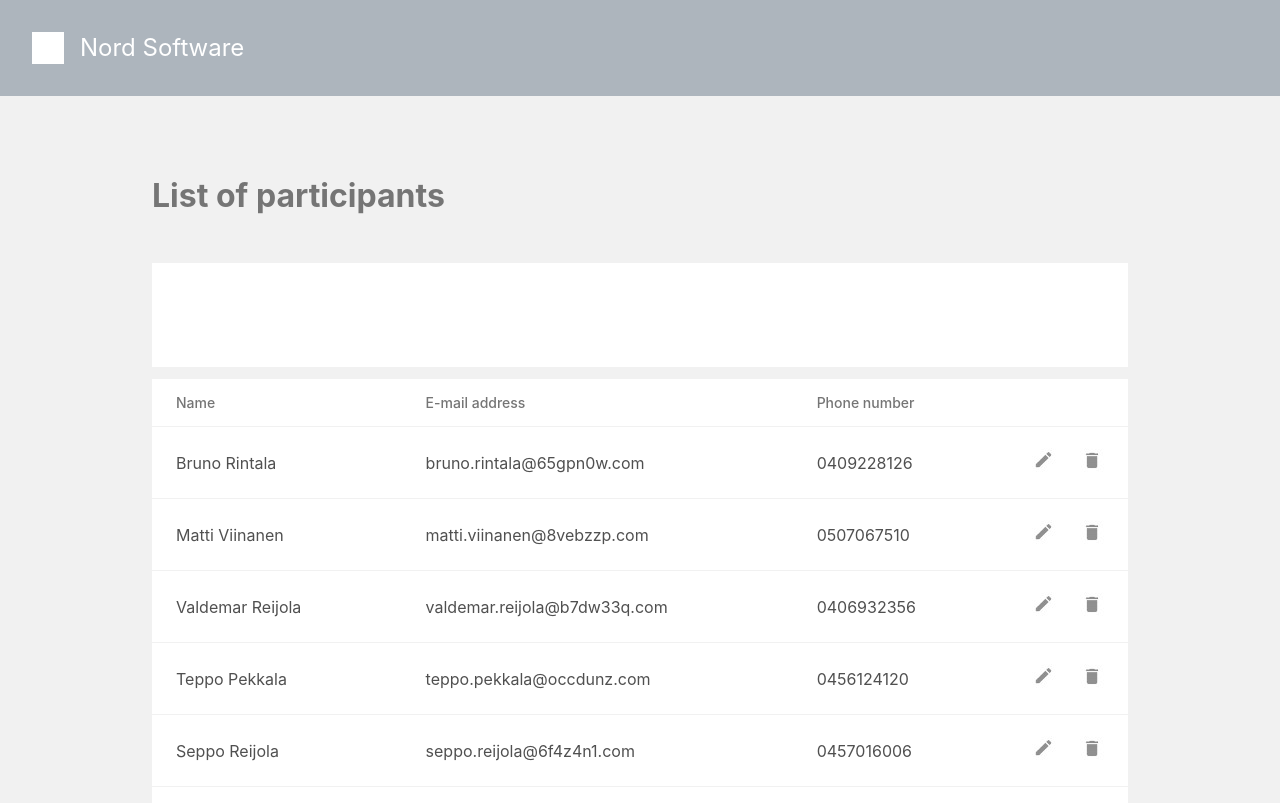
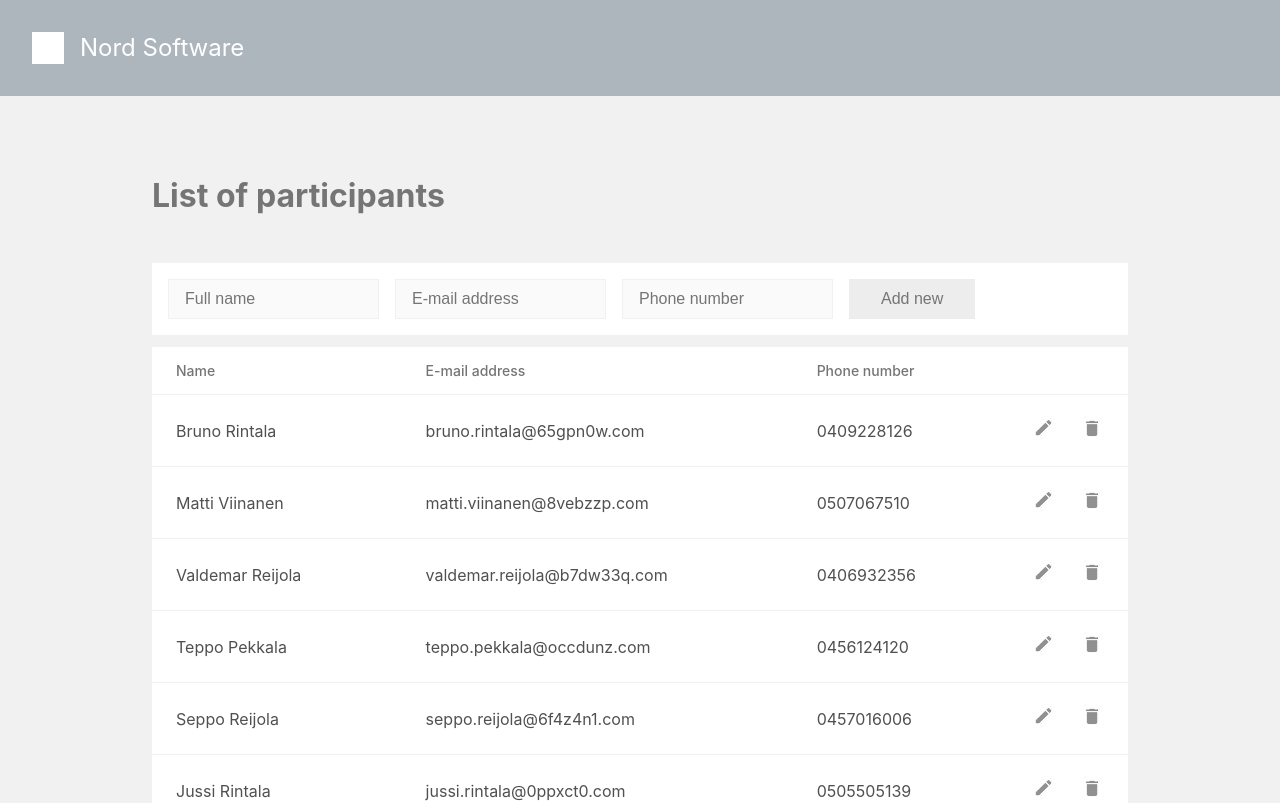
Before and after one commit to kuijoe/digidigi, a React (Create React App) app: page / in a window 1280 px wide. Shown: the top 803 px of the page. Built offline with nearby package versions, Linux system fonts and the light colour scheme.

Commit message:
Style form

```diff
--- a/src/AddParticipantForm.css
+++ b/src/AddParticipantForm.css
@@ -1,6 +1,32 @@
 .add-participant-form {
     padding: 1rem;
-    height: 72px;
+    height: 2.5rem;
     background-color: #FFFFFF;
     margin-bottom: 0.75rem;
 }
+
+input[type="text"] {
+    background-color: #FAFAFA;
+    height: calc(2.5rem - 2px);
+    border: 1px solid #F1F1F1;
+    margin: 0 1rem 0 0;
+    padding: 0 1rem;
+}
+
+input[type="text"]::placeholder {
+    font-size: 1rem;
+    font-weight: 400;
+}
+
+.add-participant-form input[type="submit"] {
+    height: calc(2.5rem - 2px);
+    background-color: #EDEDED;
+    border: 0;
+    color: #757575;
+    line-height: 2.5rem;
+    height: 2.5rem;
+    font-size: 1rem;
+    font-weight: 400;
+    vertical-align: middle;
+    padding: 0 2rem;
+}
--- a/src/AddParticipantForm.js
+++ b/src/AddParticipantForm.js
@@ -2,10 +2,33 @@ import React, { Component } from 'react';
 import './AddParticipantForm.css';
 
 class AddParticipantForm extends Component {
+    constructor(props) {
+        super(props);
+        this.state = {value: ''};
+
+        this.handleChange = this.handleChange.bind(this);
+        this.handleSubmit = this.handleSubmit.bind(this);
+    }
+
+    handleChange(event) {
+        console.log(event.target.value);
+        this.setState({value: event.target.value});
+    }
+
+    handleSubmit(event) {
+        alert('A name was submitted: ' + this.state.value);
+        event.preventDefault();
+    }
+
     render() {
         return (
             <div className="add-participant-form">
-
+                <form onSubmit={this.handleSubmit}>
+                    <input type="text" placeholder="Full name" value={this.state.value.full_name} onChange={this.handleChange} />
+                    <input type="text" placeholder="E-mail address" value={this.state.value.email} onChange={this.handleChange} />
+                    <input type="text" placeholder="Phone number" value={this.state.value.phone} onChange={this.handleChange} />
+                    <input type="submit" value="Add new" />
+                </form>
             </div>
         );
     }
--- a/src/index.css
+++ b/src/index.css
@@ -47,6 +47,12 @@ code {
   margin: 0 auto;
 }
 
+h1 {
+  margin-top: 5rem;
+  margin-bottom: 3rem;
+  color: #757575;
+}
+
 /* Blue submit button */
 input[type="submit"] {
   background-color: #07f;
@@ -54,9 +60,3 @@ input[type="submit"] {
   font-weight: 500;
   font-size: 1rem;
 }
-
-h1 {
-  margin-top: 5rem;
-  margin-bottom: 3rem;
-  color: #757575;
-}
--- a/src/index.js
+++ b/src/index.js
@@ -3,7 +3,6 @@ import ReactDOM from 'react-dom';
 import './index.css';
 import App from './App';
 import * as serviceWorker from './serviceWorker';
-// import ParticipantsTable from './ParticipantsTable';
 
 ReactDOM.render(<App />, document.getElementById('root'));
 
```
